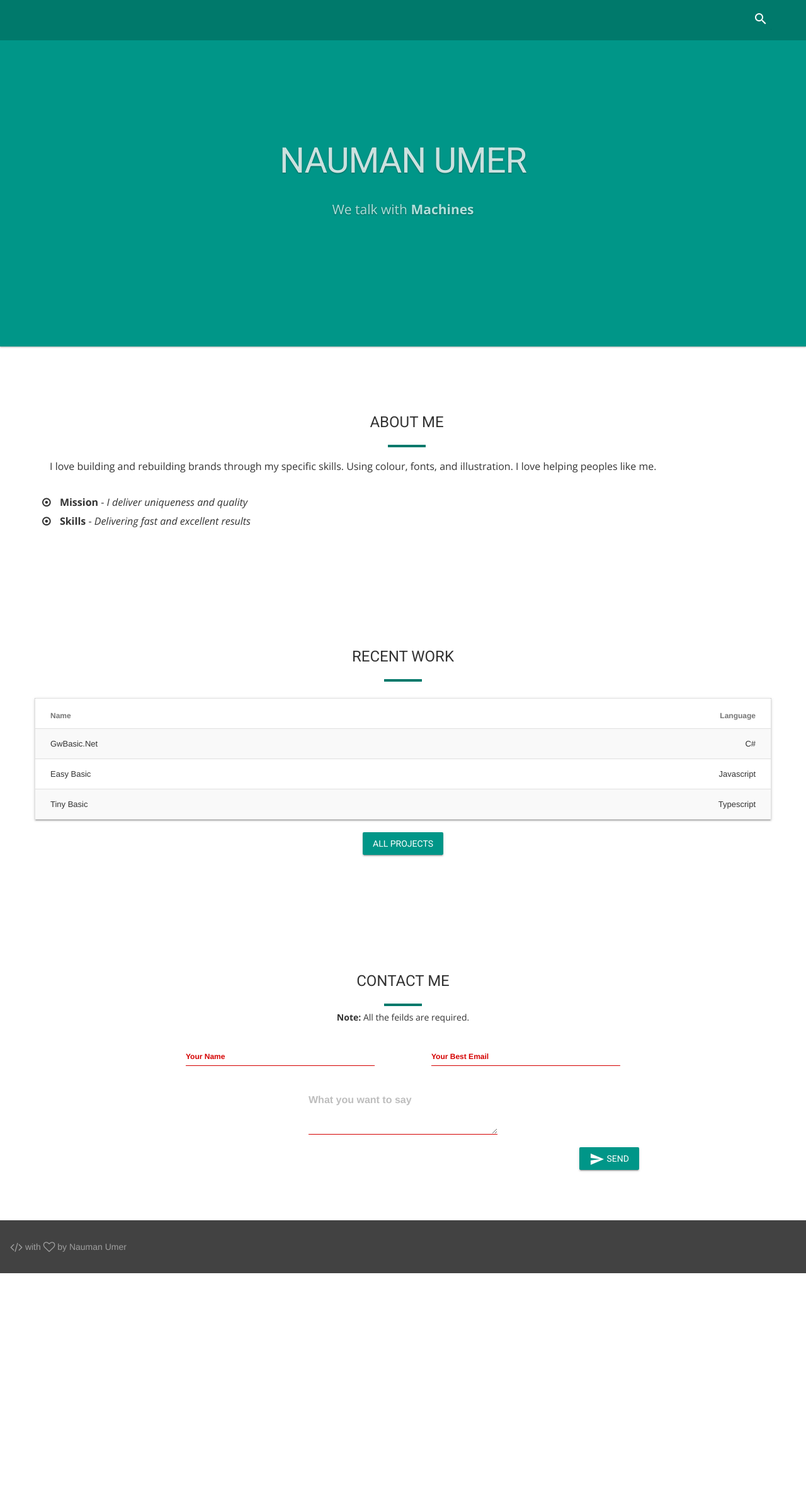
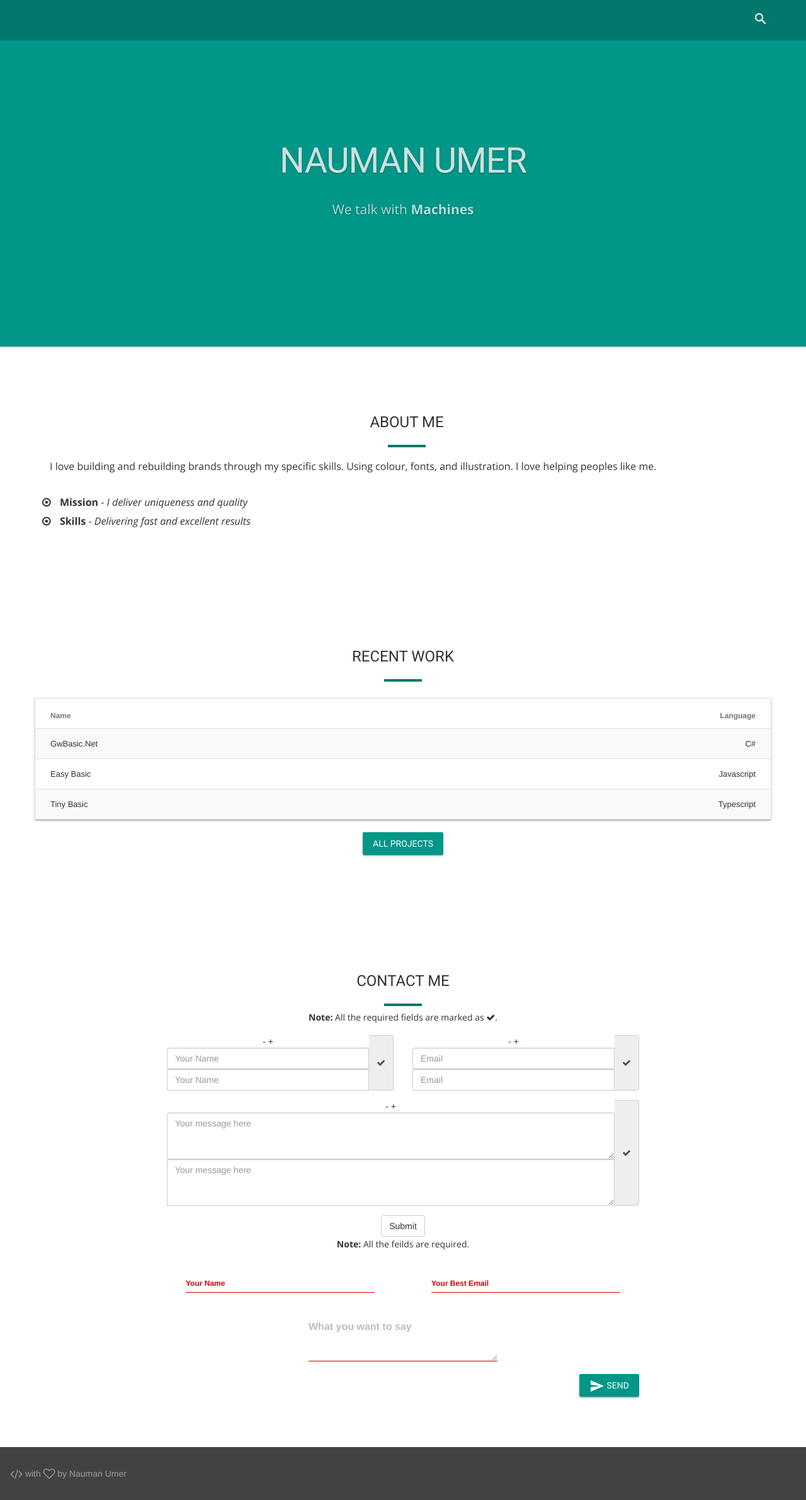
Before and after one commit to nmanumr/nmanumr.com, a Jekyll site: the page built from index.html, in a window 1280 px wide. Shown: the whole page at 63% size. Built offline with Jekyll 4.4.1, drawn with Linux system fonts in a browser that asks for light colours; nearby versions of some CDN libraries; comment, search, counter and statistics services are not loaded.

Commit message:
Update contact.html

```diff
--- a/_includes/contact.html
+++ b/_includes/contact.html
@@ -13,7 +13,39 @@
                         </div>
                         <div class="clearfix"></div>
                     </div>
+<form action="https://formspree.io/u.nauman@outlook.com" method="POST">
+                     <p><strong>Note: </strong>All the required fields are marked as <i class="fa fa-check"></i>.</p>
+                         <div class="row">
+                              <div class="col-md-6">
+                                  <div class="form-group">
+                                      <div class="input-group">
+ -                                        <input type="tel" class="form-control" name="Name" placeholder="Your Name">
+ +                                        <input type="text" class="form-control" name="Name" placeholder="Your Name" required="True">
+                                          <span class="input-group-addon lead" id="basic-addon1"><i class="fa fa-check"></i></span>
+                                      </div>
+                                  </div>
+                              </div>
+                              <div class="col-md-6">
+                                  <div class="form-group">
+                                      <div class="input-group">
+ -                                        <input type="email" class="form-control" name="Email" placeholder="Email">
+ +                                        <input type="email" class="form-control" name="Email" placeholder="Email" required="True">
+                                          <span class="input-group-addon lead" id="basic-addon1"><i class="fa fa-check"></i></span>
+                                      </div>
+                                  </div>
+                              </div>
+                          </div>
+                          <div class="form-group">
+                              <div class="input-group">
+ -                                <textarea class="form-control" rows="3" name="Message" placeholder="Your message here"></textarea>
+ +                                <textarea class="form-control" rows="3" name="Message" placeholder="Your message here" required="True"></textarea>
+                                  <span class="input-group-addon lead" id="basic-addon1"><i class="fa fa-check"></i></span>
+                              </div>
 
+                         </div>
+
+                         <button type="submit" class="btn tf-btn btn-default">Submit</button>
+                     </form>
                     <form action="https://formspree.io/u.nauman@outlook.com" method="POST">
                     <p>
 <strong>Note: </strong>
```
